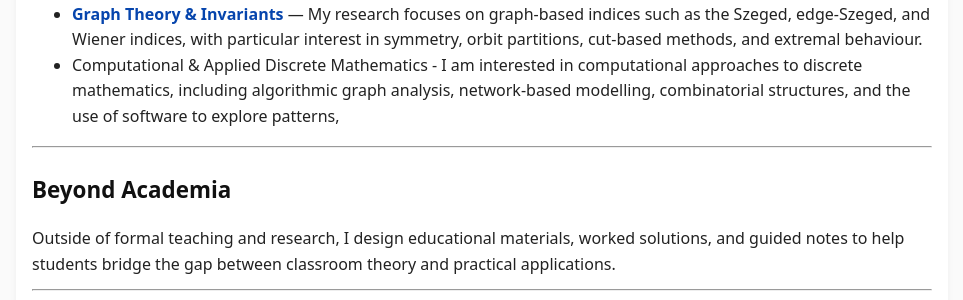
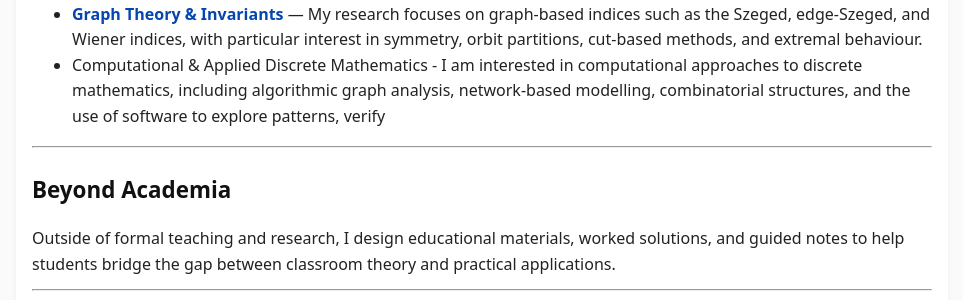
Before and after one commit to SaleemKamaludin/SaleemKamaludin.github.io, a Jekyll site: the page built from about.md, in a window 1280 px wide. Shown: the part 602-902 px from the top of the page, without its empty margins (158-1121 px from the left). Built offline with Jekyll 4.4.1, drawn with Linux system fonts in a browser that asks for light colours.

Commit message:
Update about.md

```diff
--- a/about.md
+++ b/about.md
@@ -20,7 +20,7 @@ My goal is to create learning environments where students not only master techni
 
 ## Research Interests
 - <a href="{{ '/notes/graph-theory/' | relative_url }}"><strong>Graph Theory & Invariants</strong></a> — My research focuses on graph-based indices such as the Szeged, edge-Szeged, and Wiener indices, with particular interest in symmetry, orbit partitions, cut-based methods, and extremal behaviour.
-- Computational & Applied Discrete Mathematics - I am interested in computational approaches to discrete mathematics, including algorithmic graph analysis, network-based modelling, combinatorial structures, and the use of software to explore patterns,
+- Computational & Applied Discrete Mathematics - I am interested in computational approaches to discrete mathematics, including algorithmic graph analysis, network-based modelling, combinatorial structures, and the use of software to explore patterns, verify
 
 
 
```
